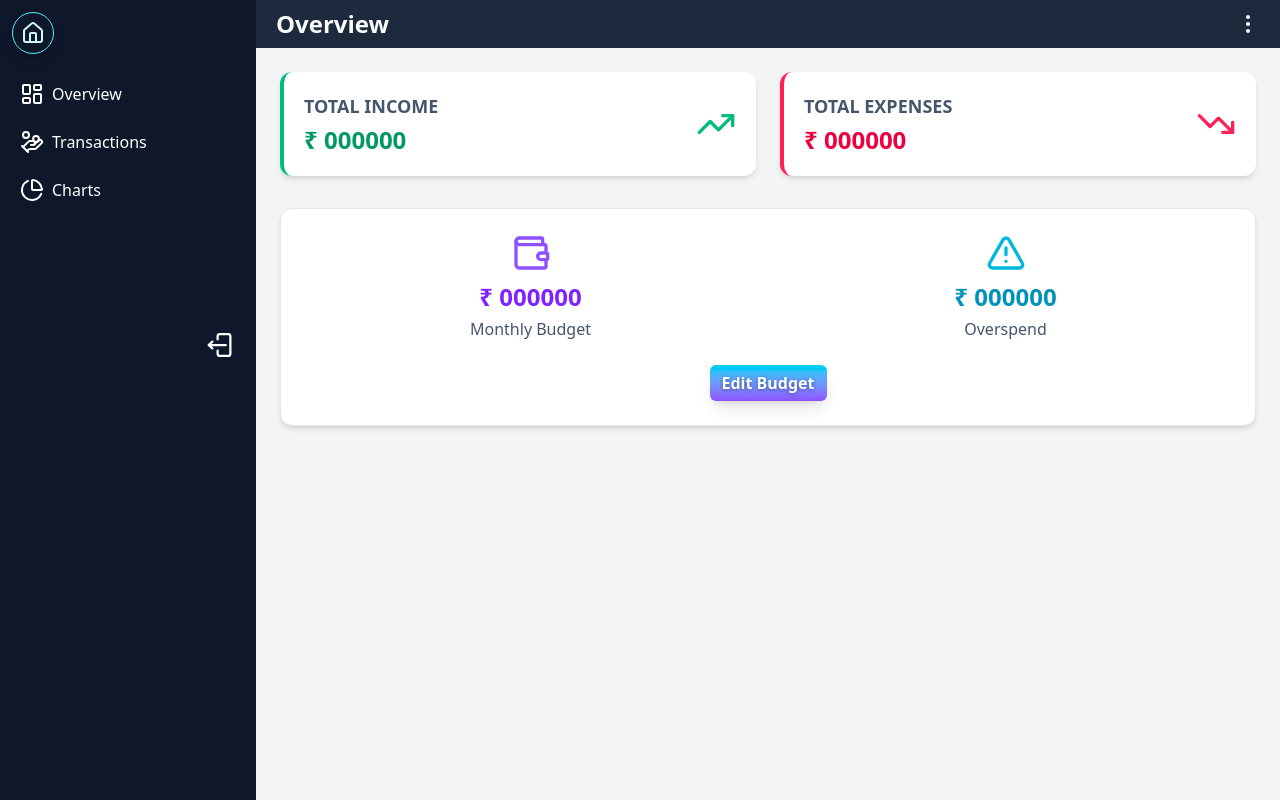
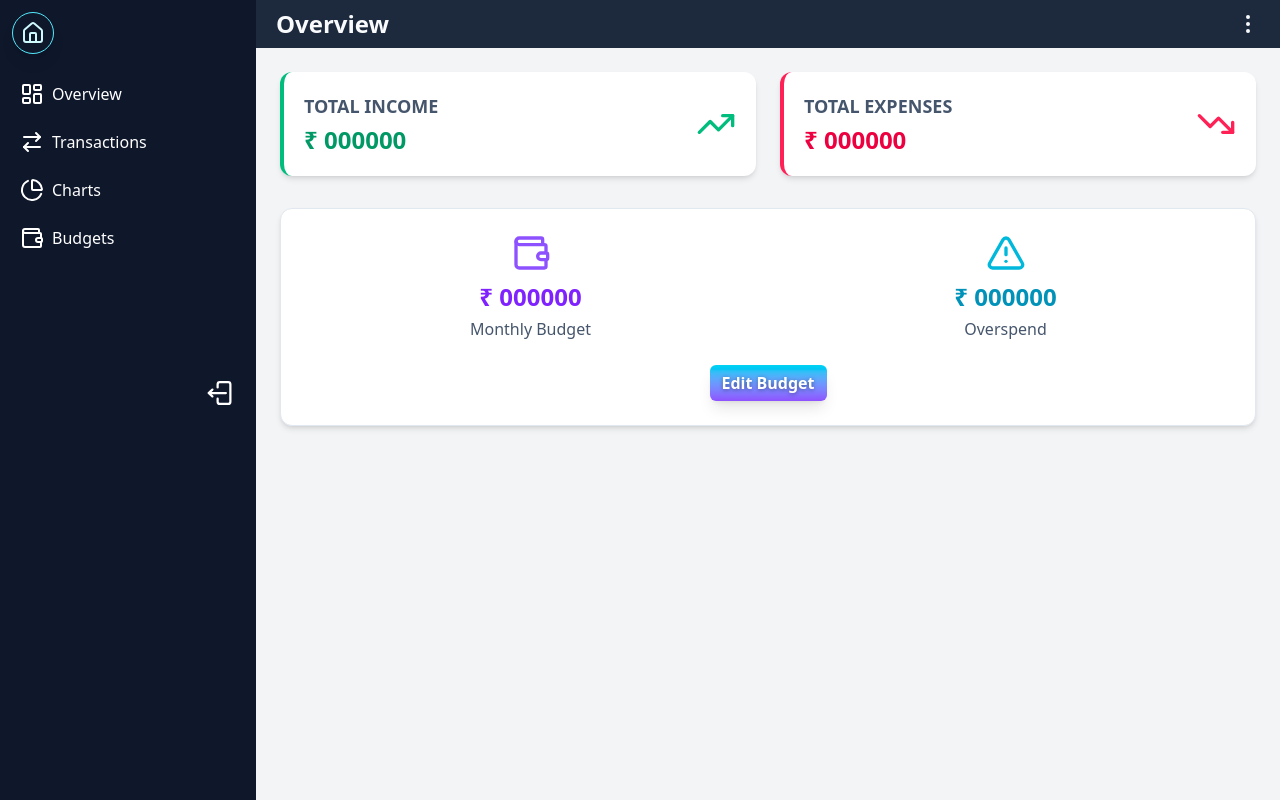
Before and after one commit to ravikanttarare95/pocket-pilot, a React (Vite) app in the folder client/: page /dashboard in a window 1280 px wide. Built offline with nearby package versions, Linux system fonts and the light colour scheme; a web font is replaced by a local one.

Commit message:
Budget page created

```diff
--- a/client/src/configs/sidebarLinksData.js
+++ b/client/src/configs/sidebarLinksData.js
@@ -1,14 +1,23 @@
-import { LayoutDashboard, HandCoins, ChartPie } from "lucide-react";
+import {
+  LayoutDashboard,
+  ArrowRightLeft,
+  ChartPie,
+  Wallet,
+} from "lucide-react";
 const SIDEBAR_LINKS = [
   { title: "overview", icon: LayoutDashboard },
   {
     title: "transactions",
-    icon: HandCoins,
+    icon: ArrowRightLeft,
   },
   {
     title: "charts",
     icon: ChartPie,
   },
+  {
+    title: "budgets",
+    icon: Wallet,
+  },
 ];
 
 export { SIDEBAR_LINKS };
--- /dev/null
+++ b/client/src/views/Budgets.jsx
@@ -0,0 +1,12 @@
+import React from "react";
+import DashboardTopBar from "./../components/DashboardTopBar";
+
+function Budgets() {
+  return (
+    <div className="">
+      <DashboardTopBar dashTopBarTitle="Budgets" />
+    </div>
+  );
+}
+
+export default Budgets;
--- a/client/src/views/Dashboard.jsx
+++ b/client/src/views/Dashboard.jsx
@@ -8,6 +8,8 @@ import {
 import Overview from "./Overview";
 import Transactions from "./Transactions";
 import Charts from "./Charts";
+import Budgets from "./Budgets";
+import NotFound from "./NotFound.jsx";
 import { SIDEBAR_LINKS } from "./../configs/sidebarLinksData";
 
 import { useNavigate } from "react-router";
@@ -82,8 +84,12 @@ function Dashboard() {
           <Overview />
         ) : mainContent === "transactions" ? (
           <Transactions />
+        ) : mainContent === "charts" ? (
+          <Charts />
+        ) : mainContent === "budgets" ? (
+          <Budgets />
         ) : (
-          <Charts />
+          <NotFound />
         )}
       </main>
     </div>
--- a/client/src/views/NotFound.jsx
+++ b/client/src/views/NotFound.jsx
@@ -16,6 +16,7 @@ function NotFound() {
       </p>
       <Button
         btnTitle={"Go Back Home"}
+        btnVariant={"primary"}
         onBtnClick={() => {
           setTimeout(() => {
             navigate("/");
```
